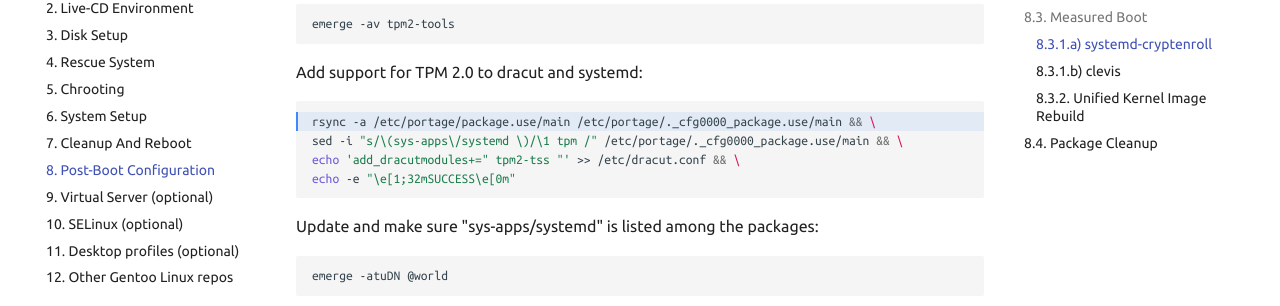
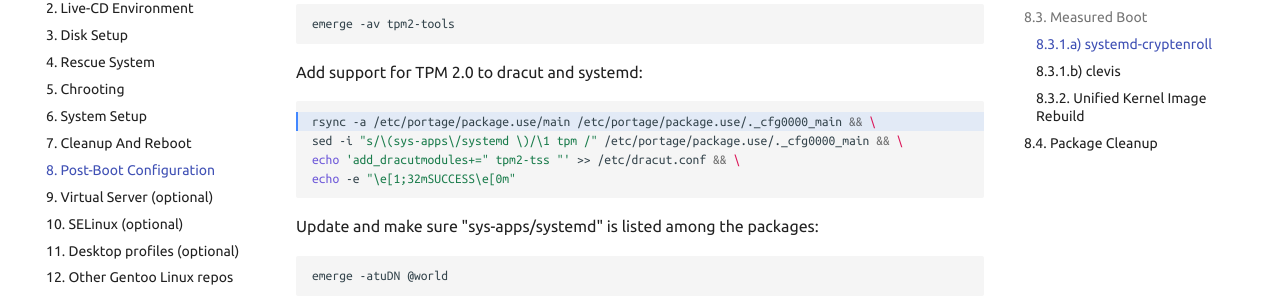
Before and after one commit to duxsco/gentoo-installation, an MkDocs documentation site: the page built from docs/post-boot_configuration.md, in a window 1280 px wide and 900 px high, scrolled down 2699 px. Shown: the part 145-451 px from the top of the window. Built offline with MkDocs 1.6.1 and Material for MkDocs 9.7.7, drawn with Linux system fonts in a browser that asks for light colours; comment, search, counter and statistics services are not loaded.

Commit message:
Fix creation of "._cfg0000_" prefixed file

````diff
--- a/docs/post-boot_configuration.md
+++ b/docs/post-boot_configuration.md
@@ -125,8 +125,8 @@ emerge -av tpm2-tools
 Add support for TPM 2.0 to dracut and systemd:
 
 ```shell hl_lines="1"
-rsync -a /etc/portage/package.use/main /etc/portage/._cfg0000_package.use/main && \
-sed -i "s/\(sys-apps\/systemd \)/\1 tpm /" /etc/portage/._cfg0000_package.use/main && \
+rsync -a /etc/portage/package.use/main /etc/portage/package.use/._cfg0000_main && \
+sed -i "s/\(sys-apps\/systemd \)/\1 tpm /" /etc/portage/package.use/._cfg0000_main && \
 echo 'add_dracutmodules+=" tpm2-tss "' >> /etc/dracut.conf && \
 echo -e "\e[1;32mSUCCESS\e[0m"
 ```
````
